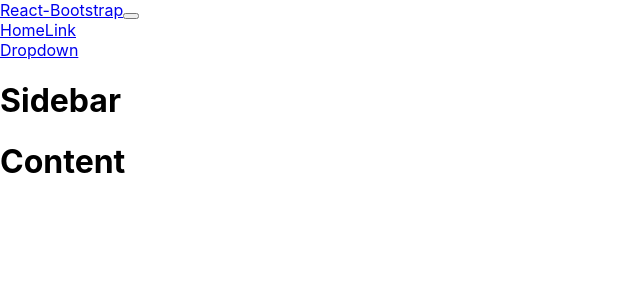
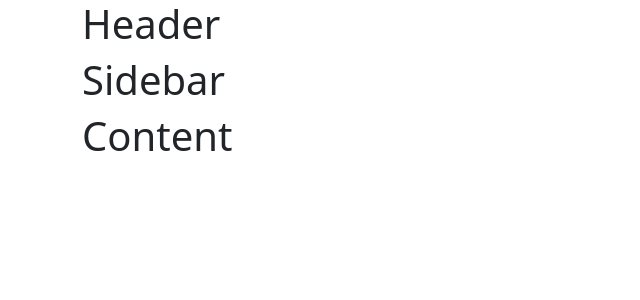
Before and after one commit to gabrielmds222/DataTable, a React (Create React App) app: page / in a window 1280 px wide. Shown: the top 300 px of the page, without its empty margins (0-640 px from the left). Built offline with nearby package versions, Linux system fonts and the light colour scheme.

Commit message:
fix: Adiciona importação do bootstrap css ao index.js e remove componente de exemplo

```diff
--- a/src/App.js
+++ b/src/App.js
@@ -2,15 +2,14 @@ import React from "react";
 import "./App.css";
 import { Row, Col, Container } from "react-bootstrap";
 // import Datatable from "./components/Datatable";
-// import Example from "./components/Example";
-import Header from "./components/Header";
+// import Header from "./components/Header";
 
 function App() {
   return (
     <Container>
       <Row>
         <Col sm={12} border="primary">
-          <Header />
+          <h1>Header</h1>
         </Col>
       </Row>
       <Row>
@@ -22,7 +21,6 @@ function App() {
         <h1>Content</h1>
       </Col>
     </Container>
-    // <Example />
   );
 }
 
--- a/src/components/Header/index.jsx
+++ b/src/components/Header/index.jsx
@@ -5,7 +5,7 @@ import NavDropdown from "react-bootstrap/NavDropdown";
 
 function Header() {
   return (
-    <Navbar bg="light" expand="lg">
+    <Navbar bg="dark" expand="lg">
       <Container>
         <Navbar.Brand href="#home">React-Bootstrap</Navbar.Brand>
         <Navbar.Toggle aria-controls="basic-navbar-nav" />
--- a/src/index.js
+++ b/src/index.js
@@ -2,6 +2,7 @@ import React from "react";
 import ReactDOM from "react-dom/client";
 import "./index.css";
 import App from "./App";
+import "bootstrap/dist/css/bootstrap.min.css";
 
 const root = ReactDOM.createRoot(document.getElementById("root"));
 root.render(
```
Also changed, not shown: src/components/Example/index.jsx (deleted, +0 -22 lines).
